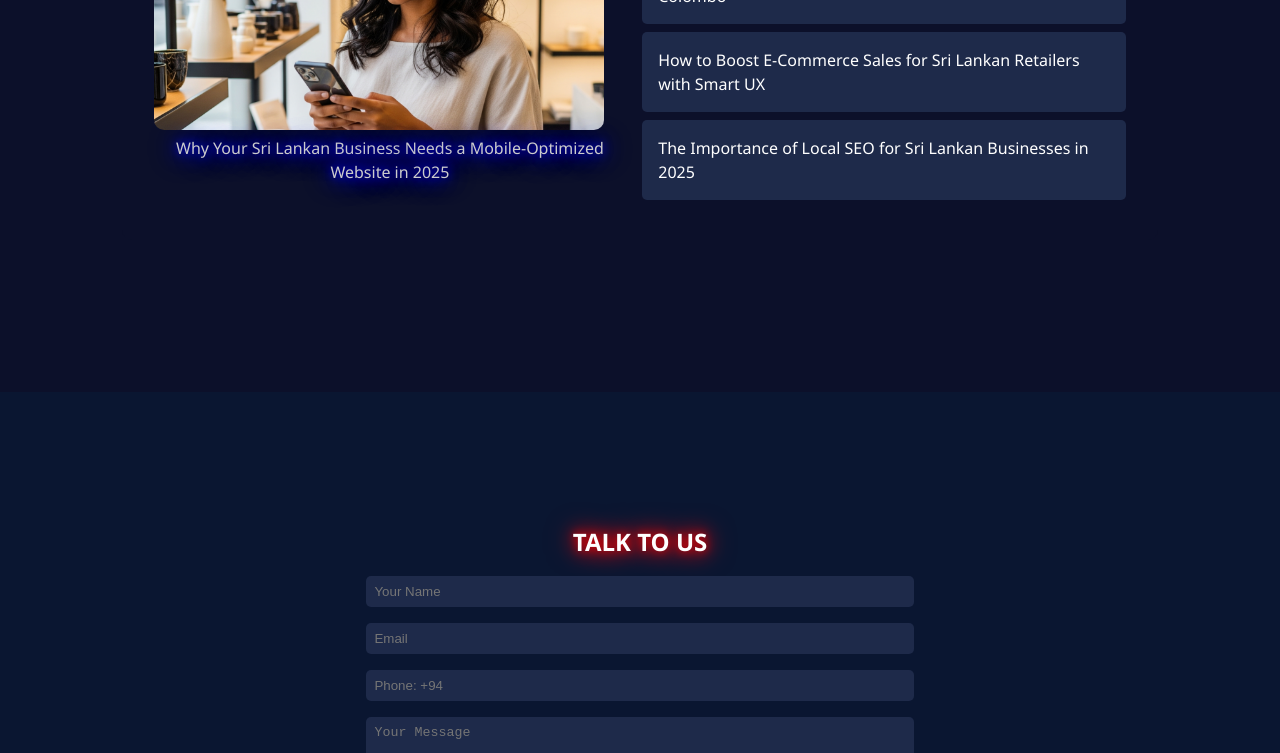
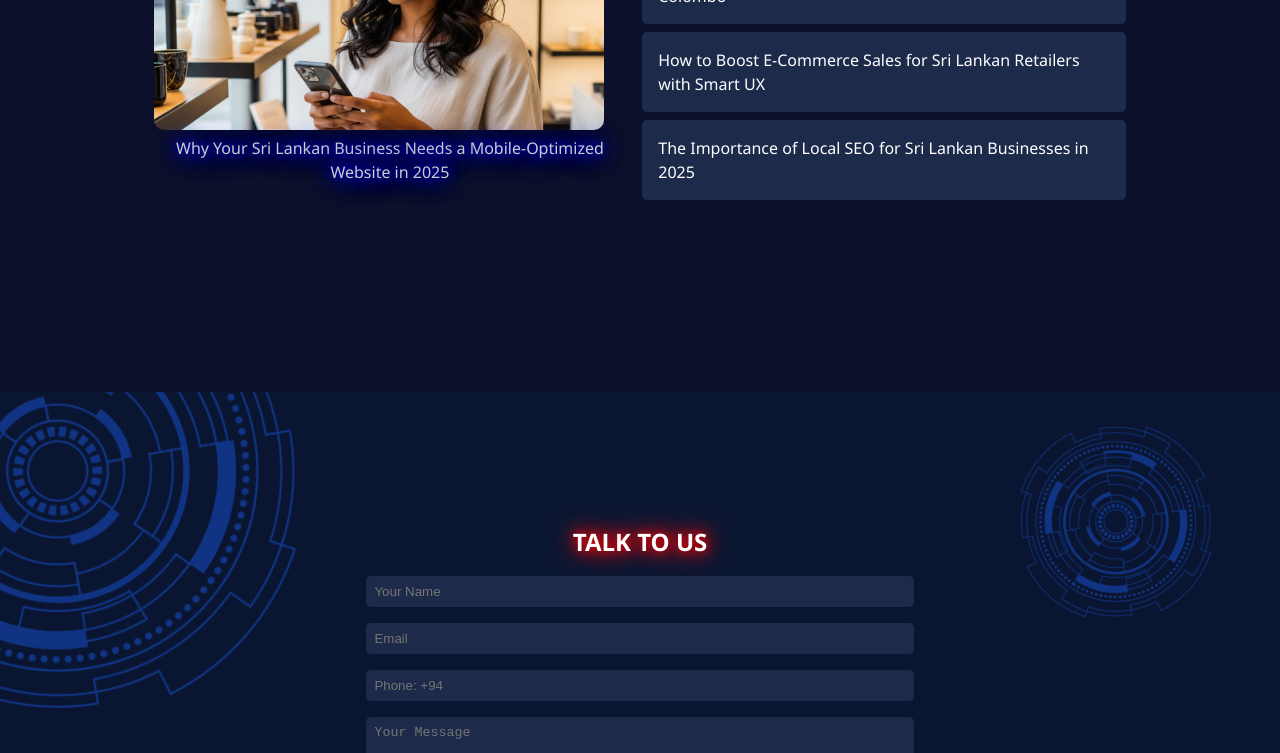
Before and after one commit to Mad-marketing-git/mad-web, a React (Vite) app in the folder react/: page / in a window 1280 px wide. Shown: the part 5600-6353 px from the top of the page. Built offline with nearby package versions, Linux system fonts and the light colour scheme.

Commit message:
feat: Add two rotating spinners to Contact page

```diff
--- a/react/src/components/Contact.jsx
+++ b/react/src/components/Contact.jsx
@@ -9,10 +9,14 @@ import yellowCar from '../assets/IMAGE ASSETS BG REMOVED/TB YELLOW CAR.png';
 import yellowBus from '../assets/IMAGE ASSETS BG REMOVED/TB YELLOW BUS.png';
 import wheel from '../assets/3wheel.png';
 import van from '../assets/van.png';
+import spinner from '../assets/IMAGE ASSETS BG REMOVED/TB SPINNER.png';
+
 const Contact = () => {
   return (
     <div className={styles.page6Container}>
       <img src={background} alt="background" className={styles.backgroundImage} />
+      <img src={spinner} alt="spinner" className={`${styles.spinner} ${styles.spinnerLeft}`} />
+      <img src={spinner} alt="spinner" className={`${styles.spinner} ${styles.spinnerRight}`} />
       <div className={styles.content}>
         <div className={styles.talkToUs}>
           <h2>TALK TO US</h2>
--- a/react/src/components/Contact.module.css
+++ b/react/src/components/Contact.module.css
@@ -13,6 +13,27 @@
     height: 100%;
     object-fit: fill;
     z-index: -1;
+  }
+
+  .spinner {
+    position: absolute;
+    top: 10%;
+    width: 200px;
+    height: 200px;
+    animation: rotate 20s linear infinite;
+  }
+
+  .spinnerLeft {
+    margin-top: -250px;
+    left: -15%;
+    height: 500px;
+    width: 500px;
+  }
+
+  .spinnerRight {
+    margin-top: -50px;
+    height: 200px;
+    right: 5%;
   }
 
   .content {
@@ -153,3 +174,12 @@
       transform: translateX(-110vw);
     }
   }
+
+  @keyframes rotate {
+    from {
+      transform: rotate(0deg);
+    }
+    to {
+      transform: rotate(360deg);
+    }
+  }
```
Also changed, not shown: react/dolist.txt, react/src/assets/footer.PNG (added).
